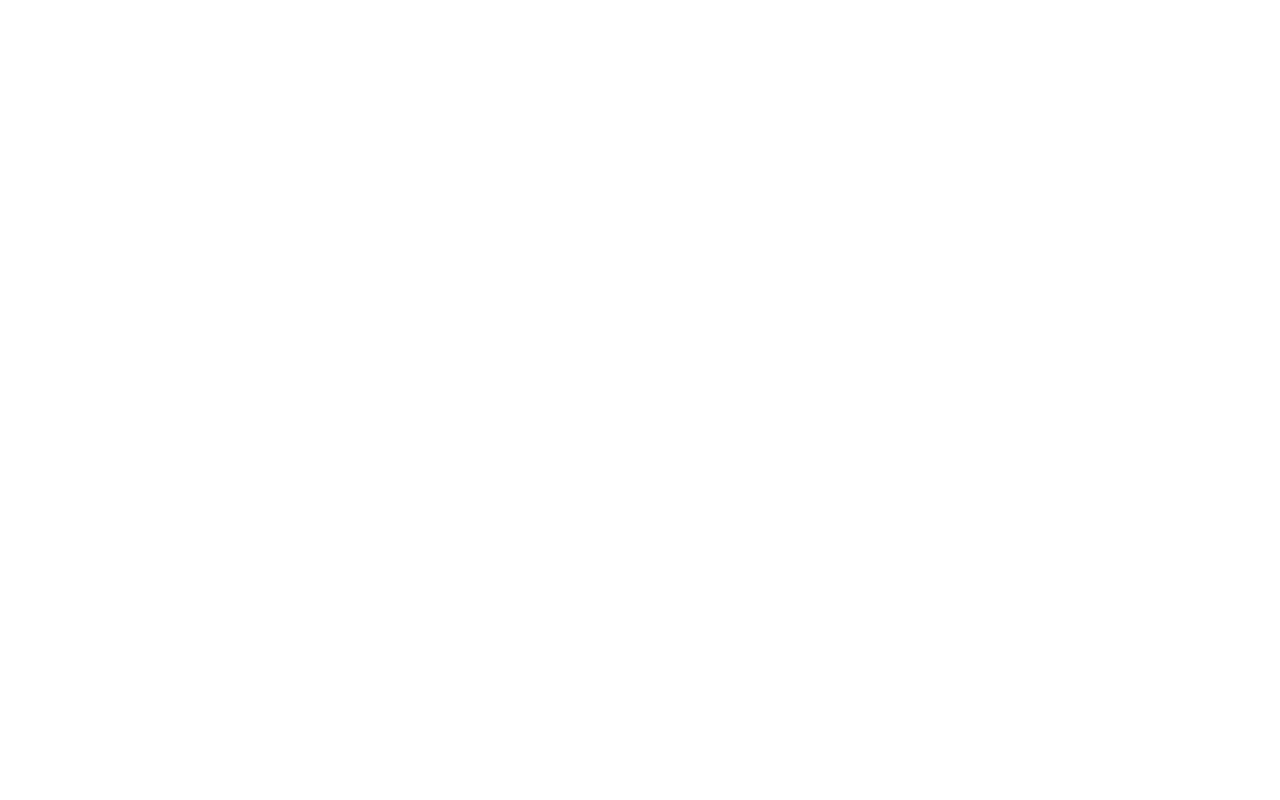
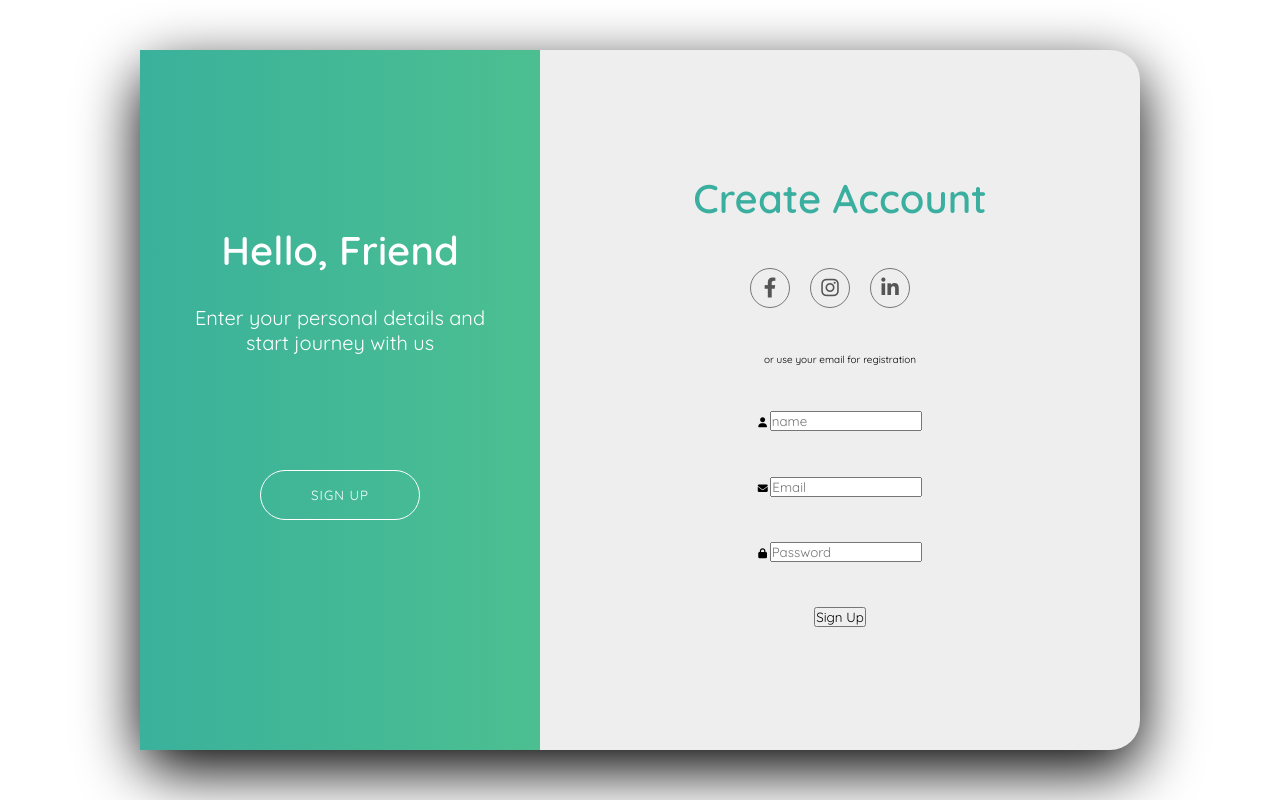
Before and after one commit to edelbertroosje/Sign-Up-Form, a plain HTML site: page index.html in a window 1280 px wide. Drawn offline with Linux system fonts and the light colour scheme.

Commit message:
aan de styling gewerkt

```diff
--- a/index.html
+++ b/index.html
@@ -2,9 +2,48 @@
 <html lang="en">
 <head>
     <meta charset="UTF-8">
-    <title>Title</title>
+    <title>Sign up form</title>
+    <link rel="stylesheet" href="style.css">
+    <link rel="stylesheet" href="https://cdnjs.cloudflare.com/ajax/libs/font-awesome/6.1.1/css/all.min.css">
+    <link rel="preconnect" href="https://fonts.googleapis.com">
+    <link rel="preconnect" href="https://fonts.gstatic.com" crossorigin>
+    <link href="https://fonts.googleapis.com/css2?family=Quicksand:wght@300;400;500;600&display=swap" rel="stylesheet">
+
 </head>
 <body>
-
+<div class="container">
+    <div class="form-wrapper">
+        <div class="banner">
+            <h1>Hello, Friend</h1>
+            <p>Enter your personal details and start journey with us</p>
+        </div>
+        <div class="green-bg">
+            <button type="button">Sign Up</button>
+        </div>
+        <form class="signup-form">
+            <h1>Create Account</h1>
+            <div class="social-media">
+                <i class="fab fa-facebook-f"></i>
+                <i class="fab fa-instagram"></i>
+                <i class="fab fa-linkedin-in"></i>
+            </div>
+            <p>or use your email for registration</p>
+            <div class="input-group">
+                <i class="fas fa-user"></i>
+                <input type="text" placeholder="name">
+            </div>
+            <div class="input-group">
+                <i class="fas fa-envelope"></i>
+                <input type="email" placeholder="Email">
+            </div>
+            <div class="input-group">
+                <i class="fas fa-lock"></i>
+                <input type="password" placeholder="Password">
+            </div>
+            <button type="button">Sign Up</button>
+        </form>
+    </div>
+</div>
+<script src="script.js"></script>
 </body>
 </html>
--- a/style.css
+++ b/style.css
@@ -0,0 +1,97 @@
+* {
+    margin: 0;
+    padding: 0;
+    box-sizing: border-box;
+    outline: none;
+    font-family: Quicksand, sans-serif;
+}
+html {
+    font-size: 62.5%;
+}
+.container{
+    width: 100%;
+    height: 100vh;
+    display: flex;
+    justify-content: center;
+    align-items: center;
+}
+.form-wrapper{
+    width: 100rem;
+    height: 70rem;
+    background-color: #eee;
+    border-radius: 3rem;
+    box-shadow: 0 2rem 6rem rgba(0,0,0.3);
+    position: relative;
+}
+.banner {
+    position: absolute;
+    top: 25%;
+    left: 5rem;
+    text-align: center;
+    color: #fff;
+    width: 30rem;
+    z-index: 100;
+}
+.banner h1 {
+    font-size: 4rem;
+    margin-bottom: 3rem;
+}
+.banner p {
+    font-size: 2rem;
+}
+.green-bg{
+    width: 40%;
+    height: 100%;
+    background: linear-gradient(to right, #3ab19b, #4cbf91);
+    position: absolute;
+    top: 0;
+    left: 0;
+}
+.green-bg button {
+    position: absolute;
+    top: 60%;
+    left: 50%;
+    transform: translateX(-50%);
+    width: 16rem;
+    height: 5rem;
+    background-color: transparent;
+    border: 0.1rem solid #fff;
+    border-radius: 3rem;
+    text-transform: uppercase;
+    letter-spacing: 0.1rem;
+    color: #fff;
+    cursor: pointer;
+}
+
+.signup-form{
+    width: 60rem;
+    height: 100%;
+    position: absolute;
+    top: 0;
+    left: 40rem;
+    display: flex;
+    flex-direction: column;
+    justify-content: space-around;
+    align-items: center;
+    padding: 10rem 0;
+}
+
+.signup-form h1 {
+    font-size: 4rem;
+    color: #3aaf9f;
+}
+.social-media {
+    display: flex;
+}
+.social-media i {
+    width: 4rem;
+    height: 4rem;
+    border: 0.1rem solid #777;
+    border-radius: 50%;
+    display: flex;
+    justify-content: center;
+    align-items: center;
+    margin-right: 2rem;
+    font-size: 2rem;
+    color: #555;
+}
```
